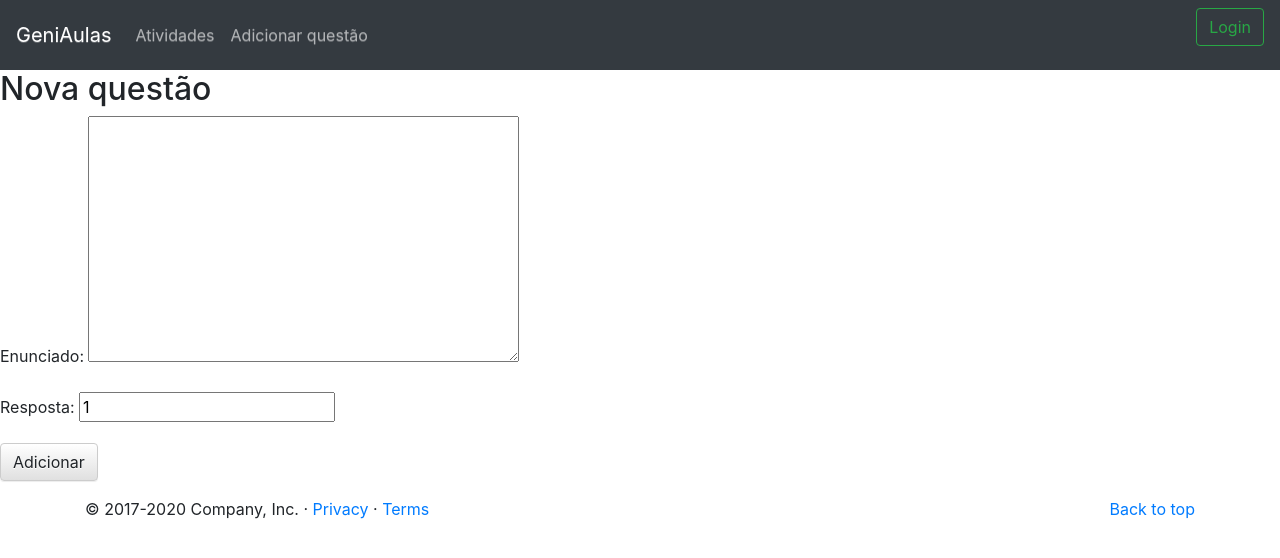
After one commit to armandotramontano/projeto-matematica, a Django app: page /questao/nova/ in a window 1280 px wide. The commit adds this page. Shown: the top 558 px of the page. Run offline with Django 3.2, Linux system fonts and the light colour scheme; some libraries are stand-ins or nearby versions.

Commit message:
Apresentação 2

```diff
--- a/matematicaapp/forms.py
+++ b/matematicaapp/forms.py
@@ -1,8 +1,22 @@
 from django import forms
 from .models import Estudante
+from .models import Questao
+from .models import Alternativa
 
 class EstudanteForm(forms.ModelForm):
 
     class Meta:
         model = Estudante
         fields = ('nome_completo', 'cpf_responsavel',)
+
+class QuestaoForm(forms.ModelForm):
+
+    class Meta:
+        model = Questao
+        fields = ('enunciado', 'resposta',)
+
+class AlternativaForm(forms.ModelForm):
+
+    class Meta:
+        model = Alternativa
+        fields = ('conteudo', 'questao',)
--- a/matematicaapp/templates/matematicaapp/base.html
+++ b/matematicaapp/templates/matematicaapp/base.html
@@ -43,6 +43,11 @@
           <ul class="navbar-nav mr-auto">
             <li class="nav-item">
               <a class="nav-link" href="/atividadesgratis">Atividades</a>
+            </li>
+            <li class="nav-item">
+              <a class="nav-link" href="{% url 'questao_nova' %}"
+                >Adicionar questão</a
+              >
             </li>
           </ul>
           <form class="form-inline mt-2 mt-md-0">
--- /dev/null
+++ b/matematicaapp/templates/matematicaapp/questao_nova.html
@@ -0,0 +1,7 @@
+{% extends 'matematicaapp/base.html' %} {% block content %}
+<h2>Nova questão</h2>
+<form method="POST" class="post-form">
+  {% csrf_token %} {{ form.as_p }}
+  <button type="submit" class="save btn btn-default">Adicionar</button>
+</form>
+{% endblock %}
--- a/matematicaapp/urls.py
+++ b/matematicaapp/urls.py
@@ -9,4 +9,5 @@ urlpatterns = [
     path('estudante/<int:pk>/edit/', views.estudante_edit, name='estudante_edit'),
     path('atividadesgratis', views.atividadesgratis, name='atividadesgratis'),
     path('atividades5ano/<int:pk>/<int:id_resposta>/', views.atividades5ano, name='atividades5ano'),
+    path('questao/nova/', views.questao_nova, name='questao_nova'),
 ]
--- a/matematicaapp/views.py
+++ b/matematicaapp/views.py
@@ -2,6 +2,8 @@ from django.shortcuts import render, get_object_or_404, redirect
 from .models import Estudante, User, Professor, Questao, Alternativa
 from django.utils import timezone
 from .forms import EstudanteForm
+from .forms import QuestaoForm
+from .forms import AlternativaForm
 
 
 # Create your views here.
@@ -40,6 +42,19 @@ def estudante_novo(request):
         form = EstudanteForm()
     return render(request, 'matematicaapp/estudante_edit.html', {'form': form})
 
+def questao_nova(request):
+    if request.method == "POST":
+        form = QuestaoForm(request.POST)
+        if form.is_valid():
+            questao = form.save(commit=False)
+           # estudante.nome_completo = request.user
+           # questao.created_date = timezone.now()
+            questao.save()
+           # return redirect('atividades5ano', pk=questao.pk)
+    else:
+        form = QuestaoForm()
+    return render(request, 'matematicaapp/questao_nova.html', {'form': form})
+
 def estudante_edit(request, pk):
     estudante = get_object_or_404(Estudante, pk=pk)
     if request.method == "POST":
```
